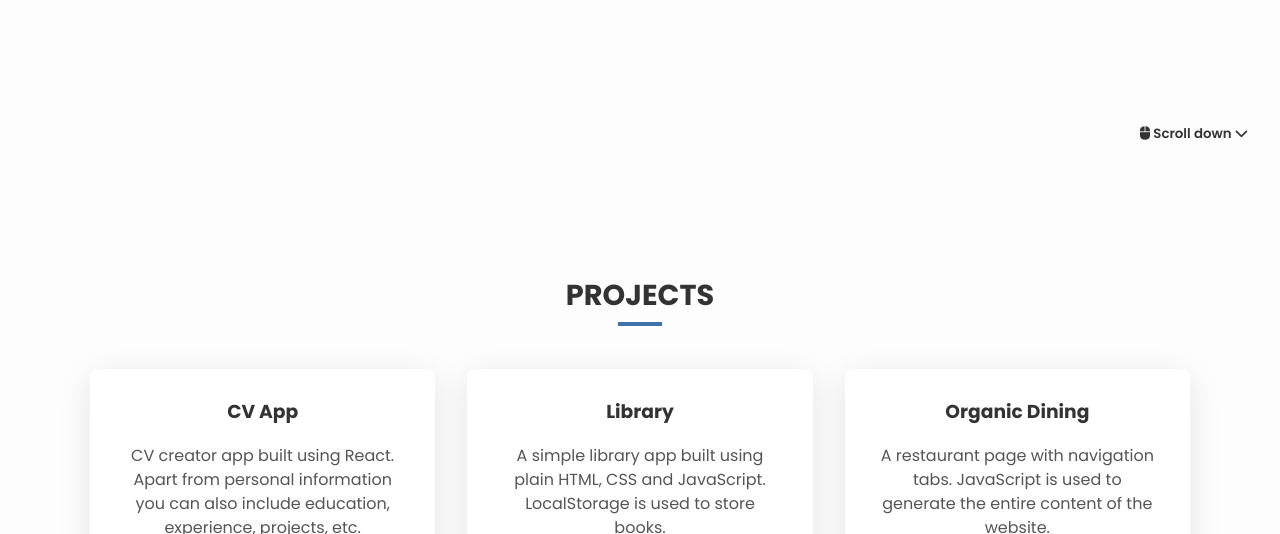
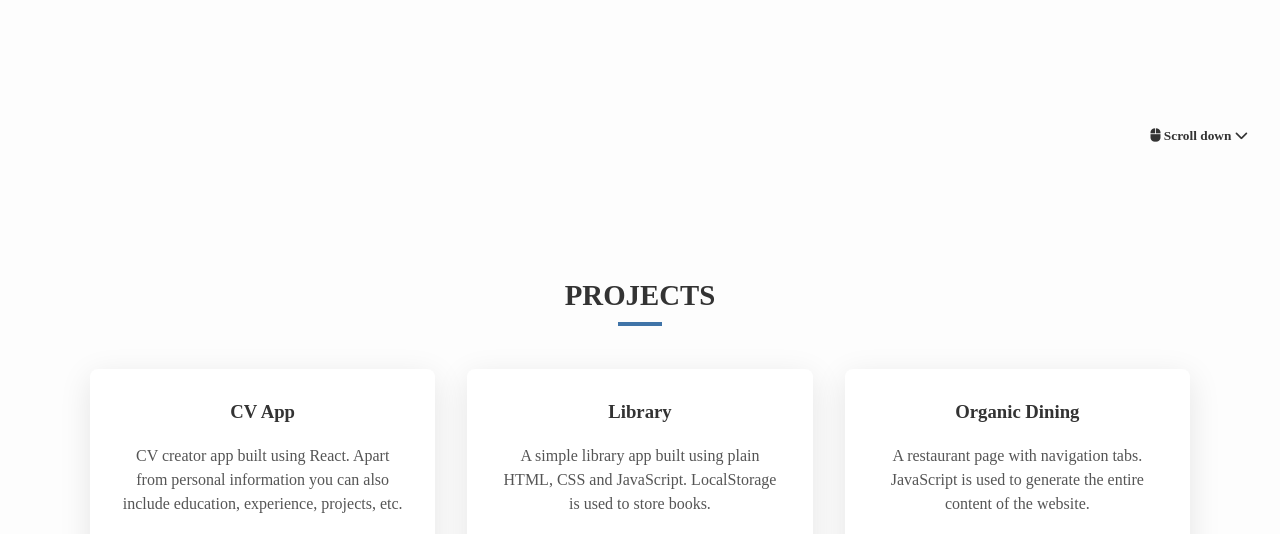
Before and after one commit to rjshkhr/rjshkhr.github.io, a website built with webpack: page src/index.html in a window 1280 px wide. Shown: the part 616-1150 px from the top of the page. Built offline with nearby package versions, Linux system fonts and the light colour scheme.

Commit message:
Replace font-family

```diff
--- a/src/index.html
+++ b/src/index.html
@@ -11,11 +11,6 @@
 			name="keywords"
 			content="frontend web developer, frontend, portfolio,
 			personal website, html, css, javascript, react"
-		/>
-		<link rel="preconnect" href="https://fonts.gstatic.com" />
-		<link
-			href="https://fonts.googleapis.com/css2?family=Poppins:wght@400;500;600;700&display=swap"
-			rel="stylesheet"
 		/>
 		<script
 			src="https://kit.fontawesome.com/fa62c117c7.js"
--- a/src/styles/index.css
+++ b/src/styles/index.css
@@ -11,7 +11,7 @@
    ================ */
 
 :root {
-	--font-body: 'Poppins', sans-serif;
+	--font-body: font-family: -apple-system, BlinkMacSystemFont, avenir next, avenir, segoe ui, helvetica neue, helvetica, Ubuntu, roboto, noto, arial, sans-serif;
 	--header-height: 6em;
 }
 
```
